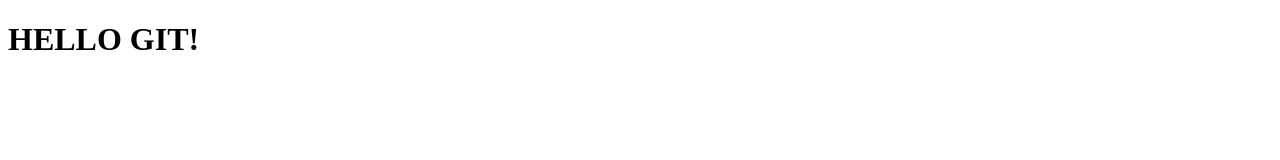
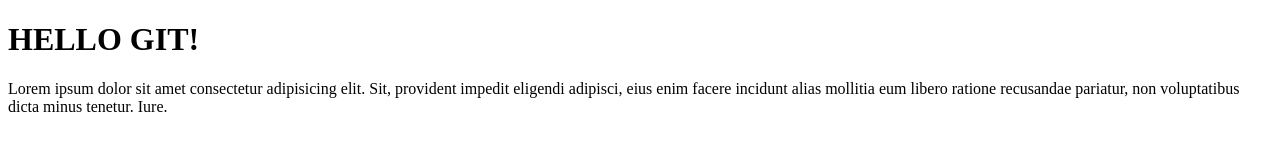
Before and after one commit to maiczel/git-course-4, a plain HTML site: page index.html in a window 1280 px wide. Drawn offline with Linux system fonts and the light colour scheme.

Commit message:
added paragraph into idex.html

```diff
--- a/index.html
+++ b/index.html
@@ -8,5 +8,9 @@
 </head>
 <body>
     <h1>HELLO GIT!</h1>
+
+    <p>
+        Lorem ipsum dolor sit amet consectetur adipisicing elit. Sit, provident impedit eligendi adipisci, eius enim facere incidunt alias mollitia eum libero ratione recusandae pariatur, non voluptatibus dicta minus tenetur. Iure.
+    </p>
 </body>
 </html>
```
